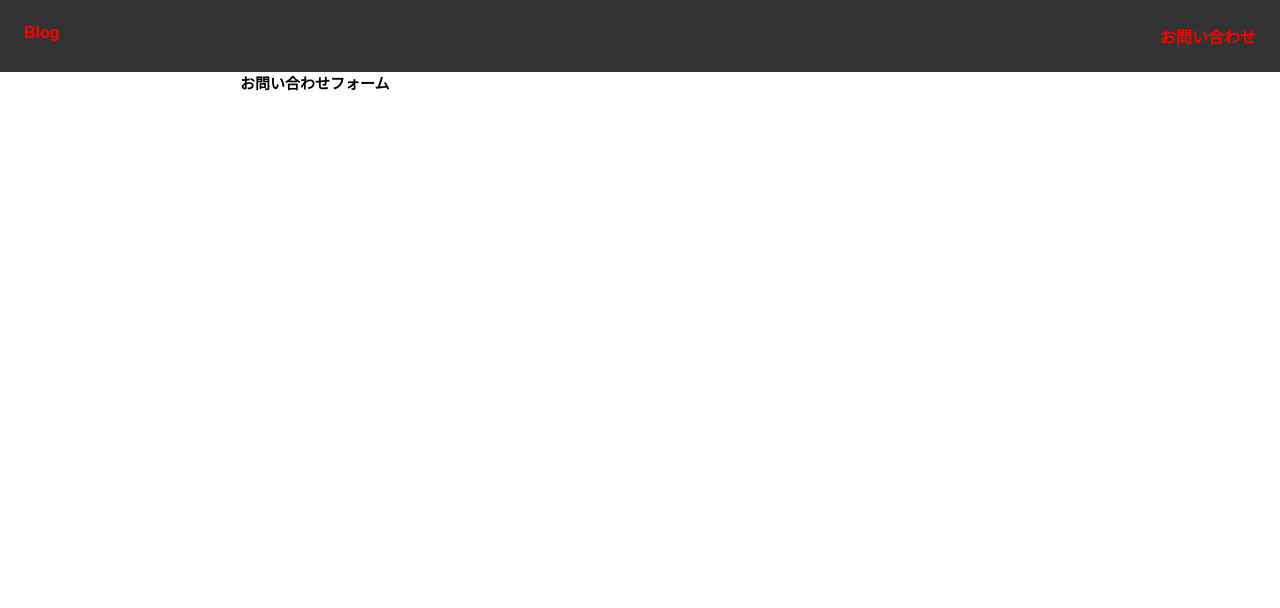
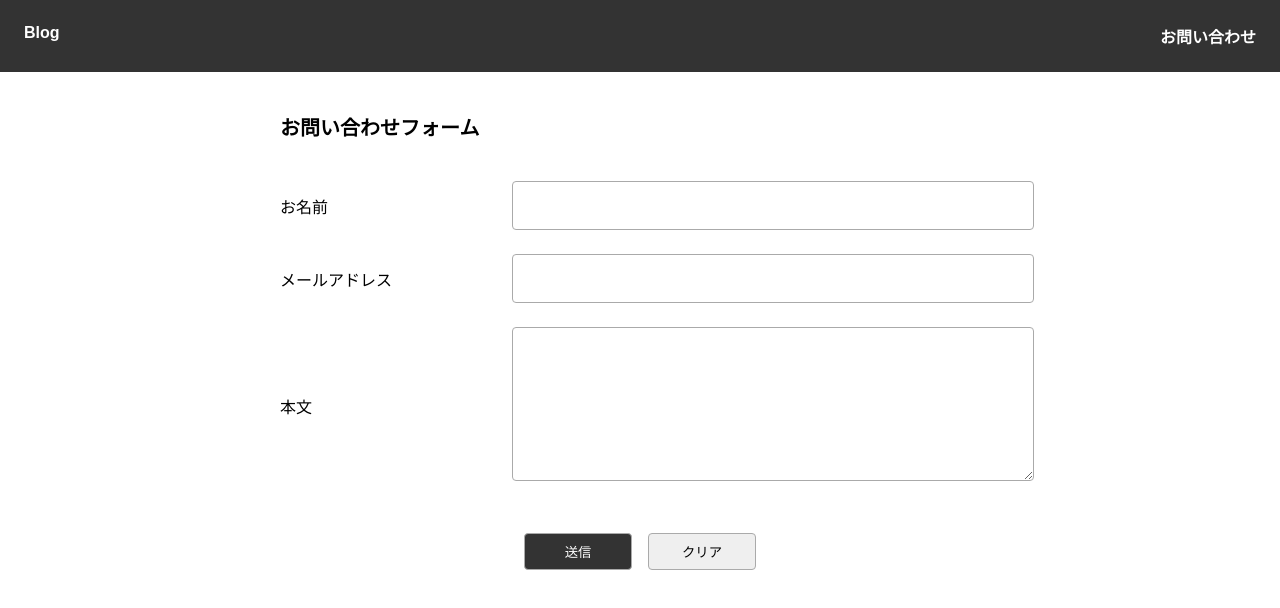
Before and after one commit to kittymiton/MENTA, a React (Vite) app: page /contact in a window 1280 px wide. Shown: the top 608 px of the page. Built offline with nearby package versions, Linux system fonts and the light colour scheme.

Commit message:
課題1−4

```diff
--- a/src/components/ArticleDetail.jsx
+++ b/src/components/ArticleDetail.jsx
@@ -21,11 +21,12 @@ export const ArticleDetail = () => {
       .then(data => setPost(data.post))
   }, [id])
 
+  if (!post) return <div>データ読み込み中</div>
+
   return (
     <>
       <main>
         <section>
-          {post && (
           <div className="post-detail">
             <img src={post.thumbnailUrl} alt={post.title} />
             <div className="post-info">
@@ -39,7 +40,6 @@ export const ArticleDetail = () => {
             <h1>{post.title}</h1>
             <p dangerouslySetInnerHTML={{ __html: post.content }} />
           </div>
-          )}
         </section>
       </main>
     </>
--- a/src/components/Contact.jsx
+++ b/src/components/Contact.jsx
@@ -1,12 +1,126 @@
+import { useState } from "react";
+
 export const Contact = () => {
 
+  const [formData, setFormData] = useState({ name: "", email: "", message: "" });
+
+  const onChangeValue = (event) => {
+    setFormData({ ...formData, [event.target.id]: event.target.value });
+  };
+
+  const [nameError, setNameError] = useState("");
+  const [emailError, setEmailError] = useState("");
+  const [messageError, setMessageError] = useState("");
+
+  const validateForm = () => {
+
+    const { name, email, message } = formData;
+    let isValid = true; // フィールド条件チェック初期値（条件を満たしていないければfalse）
+
+    if (name === "") {
+      setNameError("お名前は必須です");
+      isValid = false;
+    } else if (name.length > 30) {
+      setNameError("お名前は30文字以内で入力してください。");
+      isValid = false;
+    } else {
+      setNameError(""); // バリデーションチェック後に中身をカラにする
+    }
+
+    if (email === "") {
+      setEmailError("メールアドレスは必須です");
+      isValid = false;
+    } else {
+      const emailRegex = /^[\w-]+(\.[\w-]+)*@([\w-]+\.)+[a-zA-Z]{2,7}$/;
+      if (!emailRegex.test(email)) {
+        setEmailError("メールアドレスの形式が正しくありません。");
+        isValid = false;
+      } else {
+        setEmailError("");
+      }
+    }
+
+    if (message === "") {
+      setMessageError("本文は必須です。");
+      isValid = false;
+    } else if (message.length > 500) {
+      setMessageError("本文は500文字以内で入力してください。");
+      isValid = false;
+    } else {
+      setMessageError("");
+    }
+
+    return isValid; // isValidの値を関数に返す。（trueが返却された場合だけデータ送信処理実行）
+
+  }
+
+  const onSubmitAction = async (event) => {
+    event.preventDefault();
+
+    if (validateForm()) {
+      try {
+        const response = await fetch("https://1hmfpsvto6.execute-api.ap-northeast-1.amazonaws.com/dev/contacts", {
+          method: "POST",
+          headers: {
+            "Content-Type": "application/json",
+          },
+          body: JSON.stringify(formData),
+        });
+
+        const data = await response.json();
+        console.log(data);
+
+        alert("送信しました");
+
+      } catch (error) {
+        // console.errorで引数のパラメータとエラーのスタックトレースをconsoleに出力
+        console.error('fetchエラーです:', error);
+      }
+
+      setFormData({ name: "", email: "", message: "" });
+    };
+  }
+
+  const onClickClearVal = (event) => {
+    setFormData({ name: "", email: "", message: "" });
+  };
+
+
   return (
-    <>
-      <main>
-        <section>
-          <h1>お問い合わせフォーム</h1>
-        </section>
-      </main>
-    </>
+    <main>
+      <section>
+        <h1 className="contact-title">お問い合わせフォーム</h1>
+        <form onSubmit={onSubmitAction}>
+          <div>
+            <label htmlFor="name">お名前</label>
+            <div className="write-area">
+              <input id="name" type="text" value={formData.name} onChange={onChangeValue} />
+              {nameError && <p>{nameError}</p>}
+            </div>
+          </div>
+
+          <div>
+            <label htmlFor="email">メールアドレス</label>
+            <div className="write-area">
+              <input id="email" type="email" value={formData.email} onChange={onChangeValue} />
+              {emailError && <p>{emailError}</p>}
+            </div>
+          </div>
+
+          <div>
+            <label htmlFor="message">本文</label>
+            <div className="write-area">
+              <textarea id="message" type="text" rows="8" value={formData.message} onChange={onChangeValue} />
+              {messageError && <p>{messageError}</p>}
+            </div>
+          </div>
+
+          <div>
+            <button type="submit" value="submit">送信</button>
+            <button type="button" onClick={onClickClearVal}>クリア</button>
+          </div>
+        </form>
+      </section>
+    </main>
   );
 };
--- a/src/index.css
+++ b/src/index.css
@@ -22,7 +22,7 @@ nav > ul {
 a {
   display: block;
   text-decoration: none;
-  color: red;
+  color: #fff;
 }
 a:visited {
   color: inherit;
@@ -80,3 +80,52 @@ main {
   margin: 1.6rem 0 0;
   font-size: 1.6rem;
 }
+.contact-title {
+  margin: 4rem;
+  font-size: 2rem;
+  font-weight: 600;
+}
+form {
+  display: flex;
+  flex-direction: column;
+  gap: 2.4rem;
+  margin: 4rem;
+}
+form > div {
+  display: flex;
+  justify-content: space-between;
+  align-items: center;
+  gap: 1.6rem;
+  font-size: 1.6rem;
+}
+form label {
+  width: 30%;
+}
+form .write-area {
+  flex: 1;
+  color: red;
+}
+form input,
+form textarea {
+  width: 100%;
+  padding: 1.6rem;
+  border: 1px solid #aaa;
+  border-radius: .4rem;
+}
+form div:last-of-type {
+  justify-content: center;
+}
+form button {
+  margin: 2.4rem 0 0;
+  padding: .8rem;
+  width: 15%;
+  border: 1px solid #aaa;
+  border-radius: .4rem;
+}
+form button:first-of-type {
+  background: #333;
+  color: #fff;
+}
+form button:hover {
+  cursor: pointer;
+}
```
Lines whose indentation alone changed are shown as unchanged.
